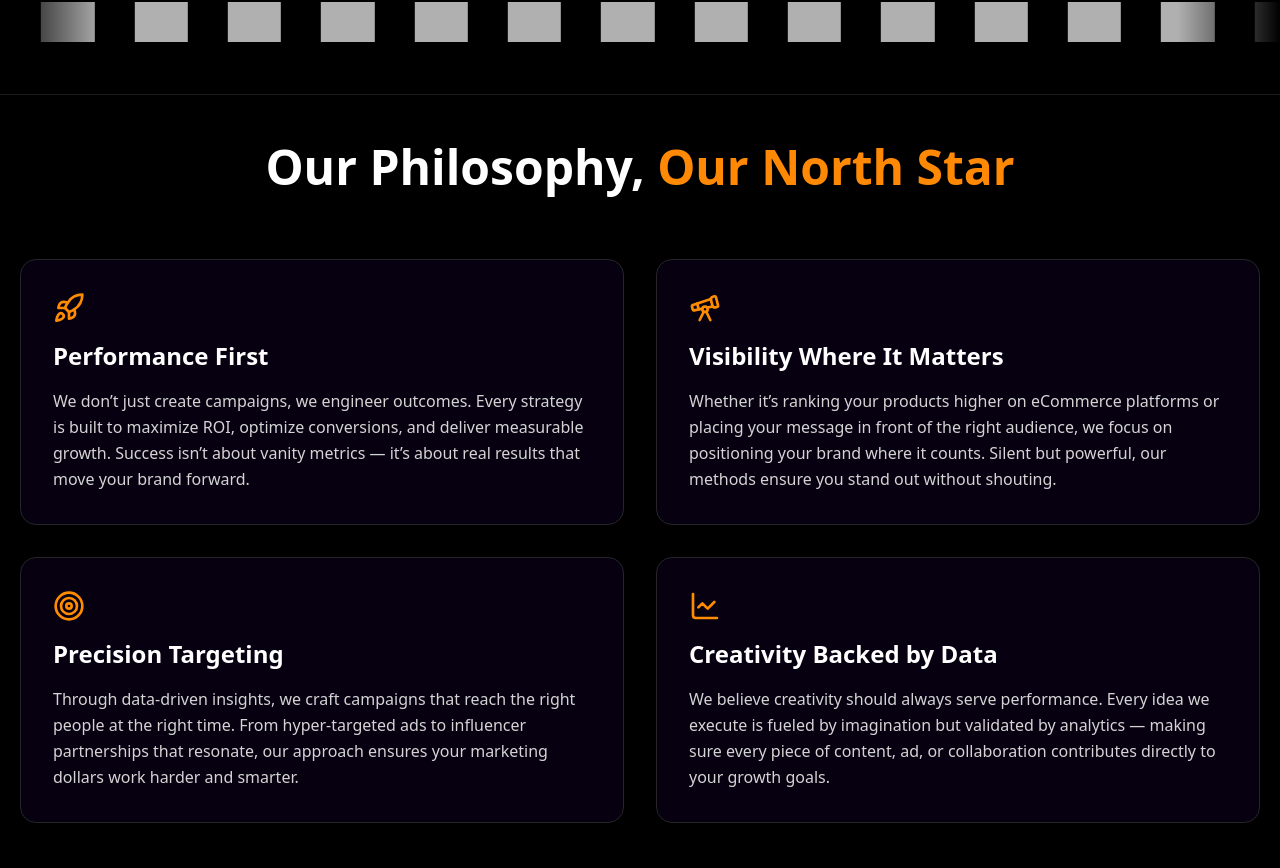
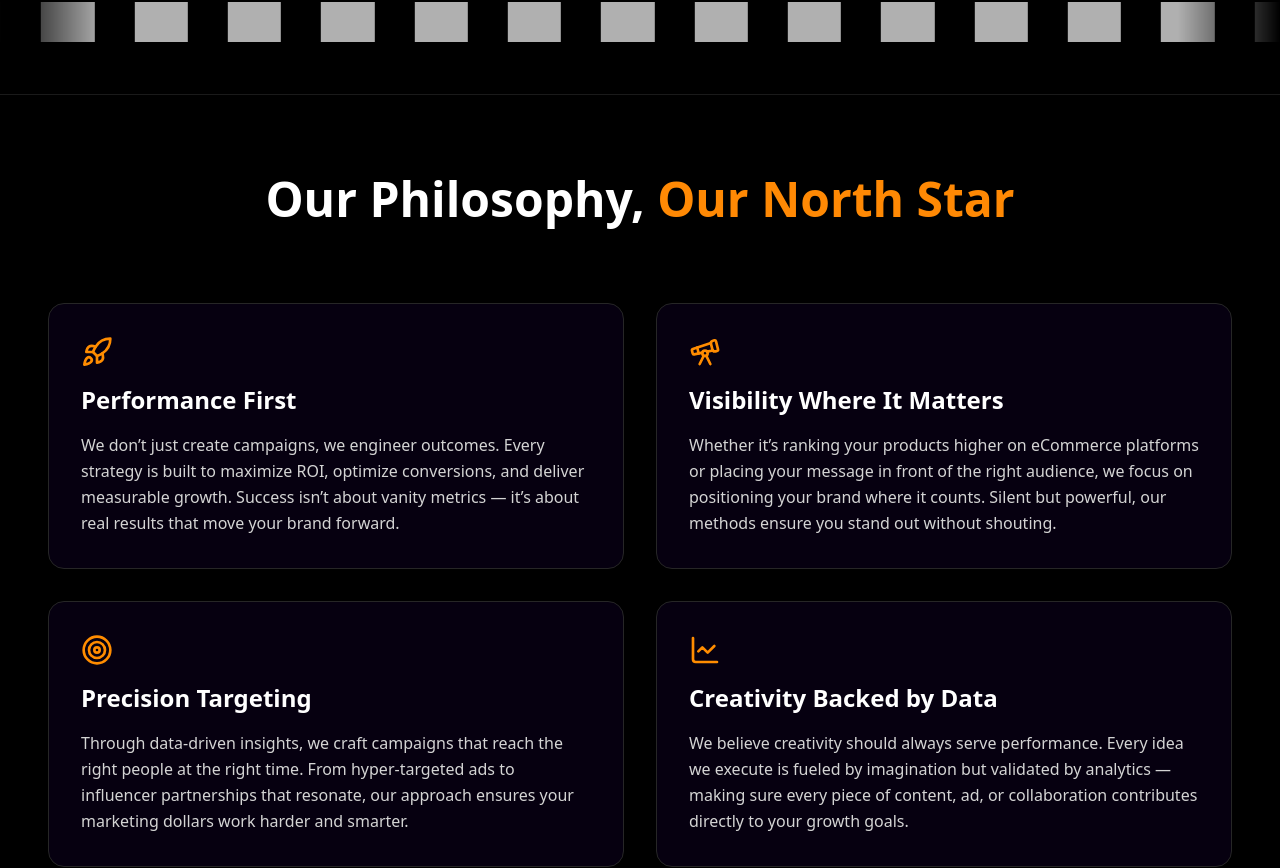
Before and after one commit to Anirudh2244/zorshour, a React (Vite) app: page / in a window 1280 px wide. Shown: the part 1595-2463 px from the top of the page. Built offline with nearby package versions, Linux system fonts and the light colour scheme; grey boxes are pictures that could not be loaded.

Commit message:
fixed philio section

```diff
--- a/src/App.jsx
+++ b/src/App.jsx
@@ -50,7 +50,7 @@ function App() {
           ariaLabel="Technology partners"
         />
       </Col>
-      <p className="text-3xl md:text-4xl lg:text-5xl font-extrabold text-center my-12">Our Philosophy, <span className="text-orange-400">Our North Star</span></p>
+      <p className="text-3xl md:text-4xl lg:text-5xl font-extrabold text-center pt-12 pb-8 mt-8 px-6">Our Philosophy, <span className="text-orange-400">Our North Star</span></p>
       <Col>
         <PhilosophySection
           textAutoHide={true}
@@ -65,6 +65,7 @@ function App() {
           glowColor="251, 146, 60"
         />
       </Col>
+
       <p className="text-3xl md:text-4xl lg:text-5xl font-extrabold text-center my-12">Our <span className="text-orange-400">Services</span></p>
       <HorizontalScroll />
 
--- a/src/PhilosophySection.jsx
+++ b/src/PhilosophySection.jsx
@@ -388,7 +388,7 @@ const GlobalSpotlight = ({
 
 const BentoCardGrid = ({ children, gridRef }) => (
   <div
-    className="bento-section grid gap-2 p-3 w-[100%] select-none relative"
+    className="bento-section grid gap-2 w-[100%] select-none relative"
     style={{ fontSize: 'clamp(1rem, 0.9rem + 0.5vw, 1.5rem)' }}
     ref={gridRef}
   >
@@ -471,7 +471,7 @@ const PhilosophySection = ({
       width: 100%;
       max-width: 100%;
       margin: 0 auto;
-      padding: 0.5rem;
+      padding: 3rem;
     }
     .card-responsive .card {
       grid-column: span 1;
@@ -524,6 +524,7 @@ const PhilosophySection = ({
     @media (max-width: 767px) {
       .card-responsive {
         grid-template-columns: 1fr;
+        padding: 1.5rem;
       }
     }
   `}
--- a/src/index.css
+++ b/src/index.css
@@ -325,6 +325,8 @@
 
 /* philosophy section style */
 
+
+
 @keyframes gradient-rise {
   0% {
     background-position: 50% 100%;
```
